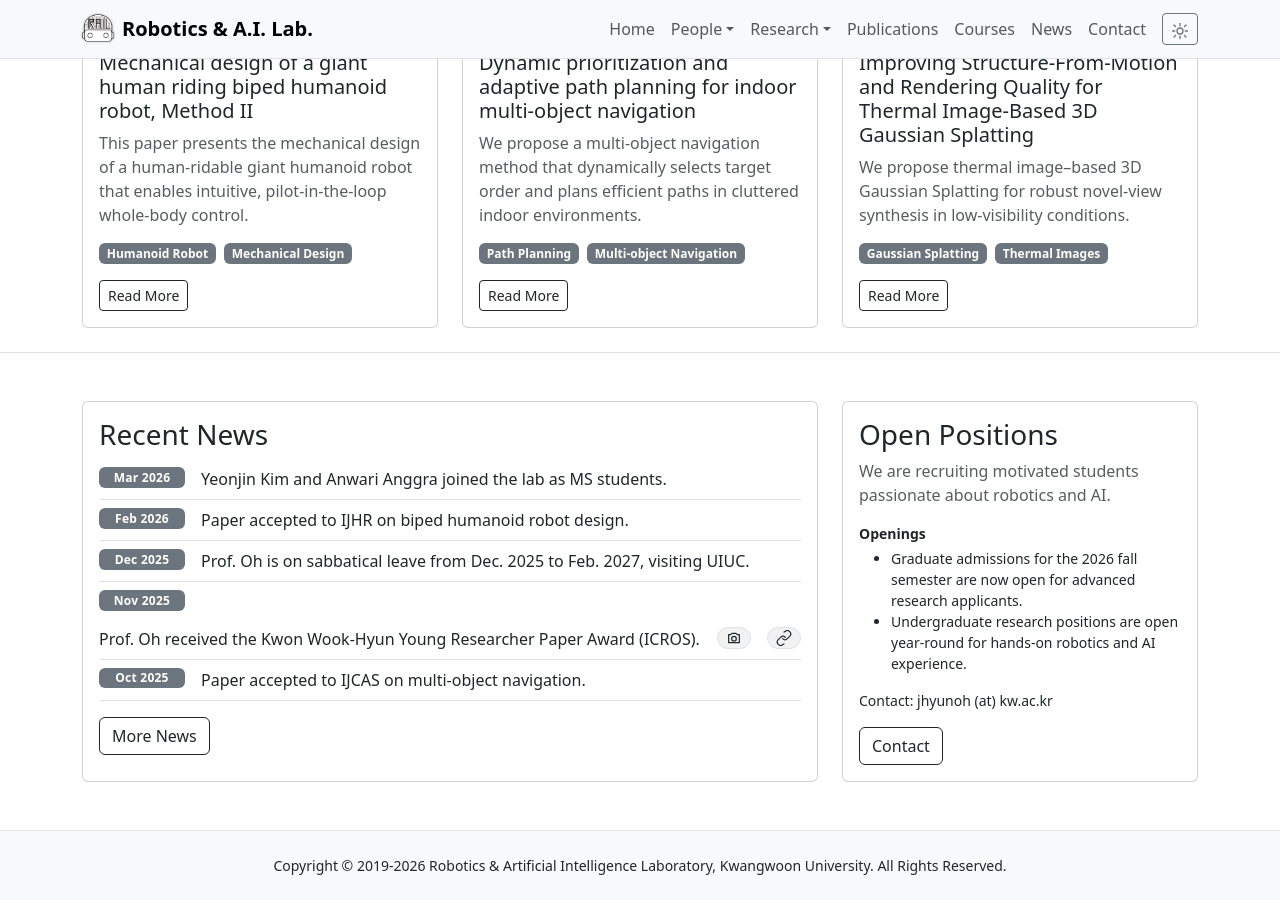
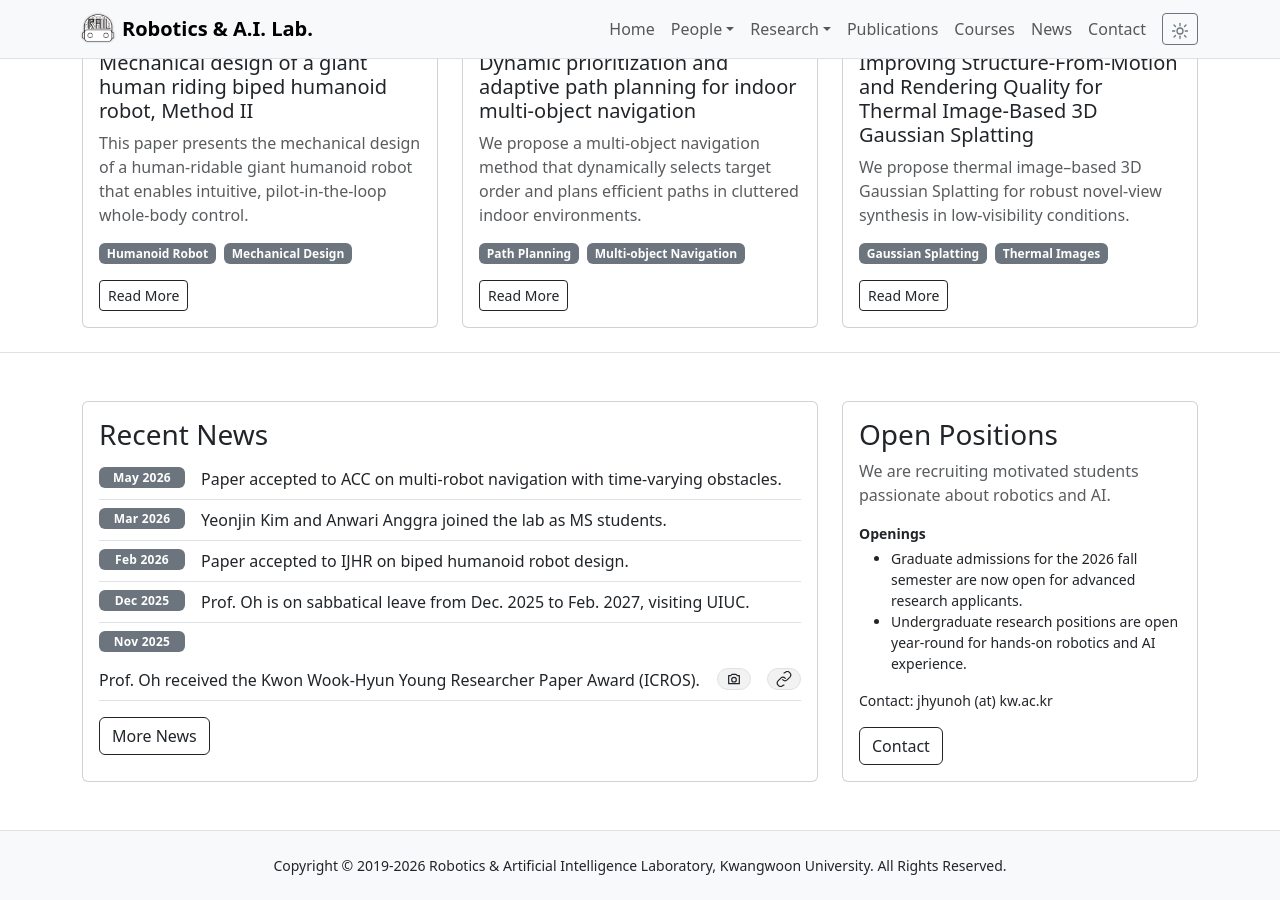
Before and after one commit to robotailab/robotailab.github.io, a Jekyll site: the page built from index.md, in a window 1280 px wide and 900 px high, scrolled down 858 px. Built offline with Jekyll 4.4.1, drawn with Linux system fonts in a browser that asks for light colours.

Commit message:
Shorten ACC news entry

```diff
--- a/_data/news.yml
+++ b/_data/news.yml
@@ -1,3 +1,6 @@
+- date: 2026-05-01
+  title: "Paper accepted to ACC on multi-robot navigation with time-varying obstacles."
+
 - date: 2026-03-01
   title: "Yeonjin Kim and Anwari Anggra joined the lab as MS students."
 
```
